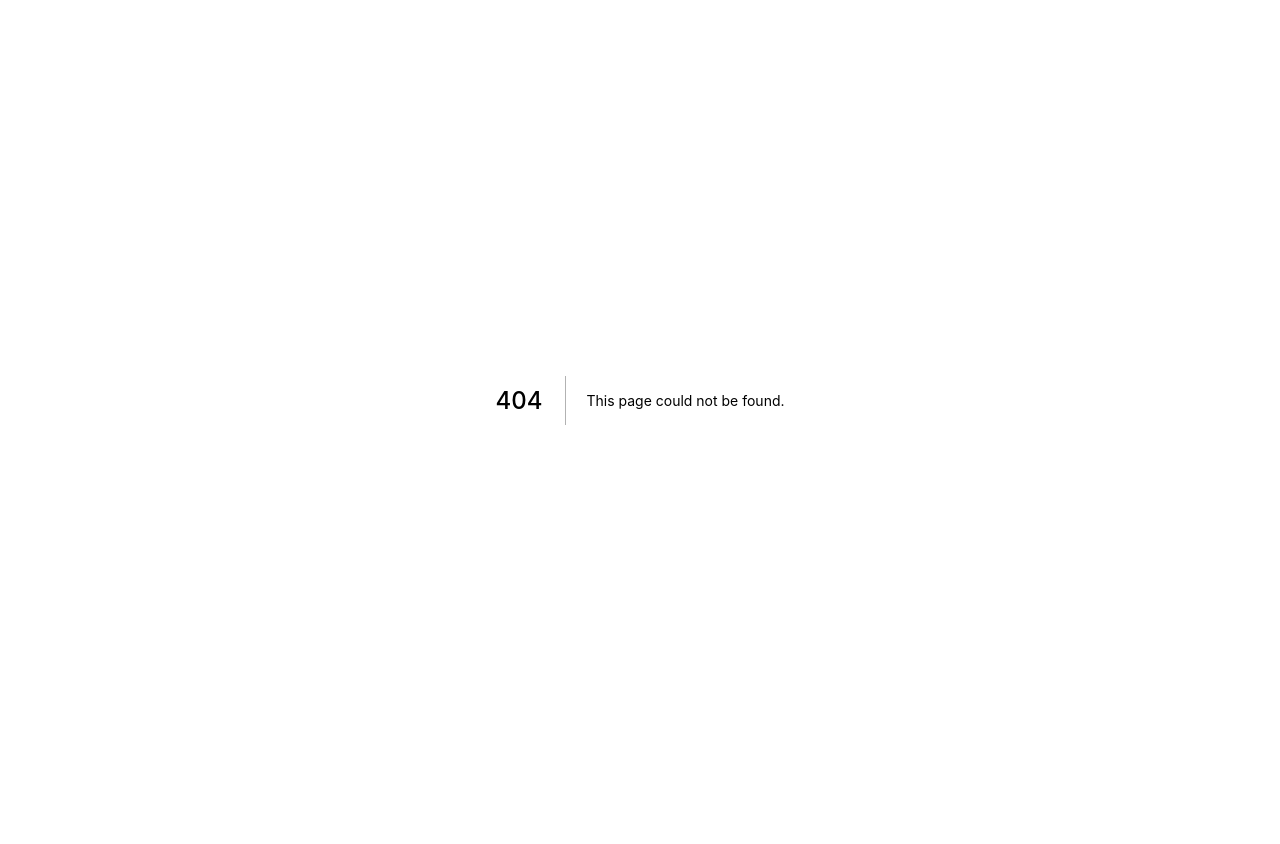
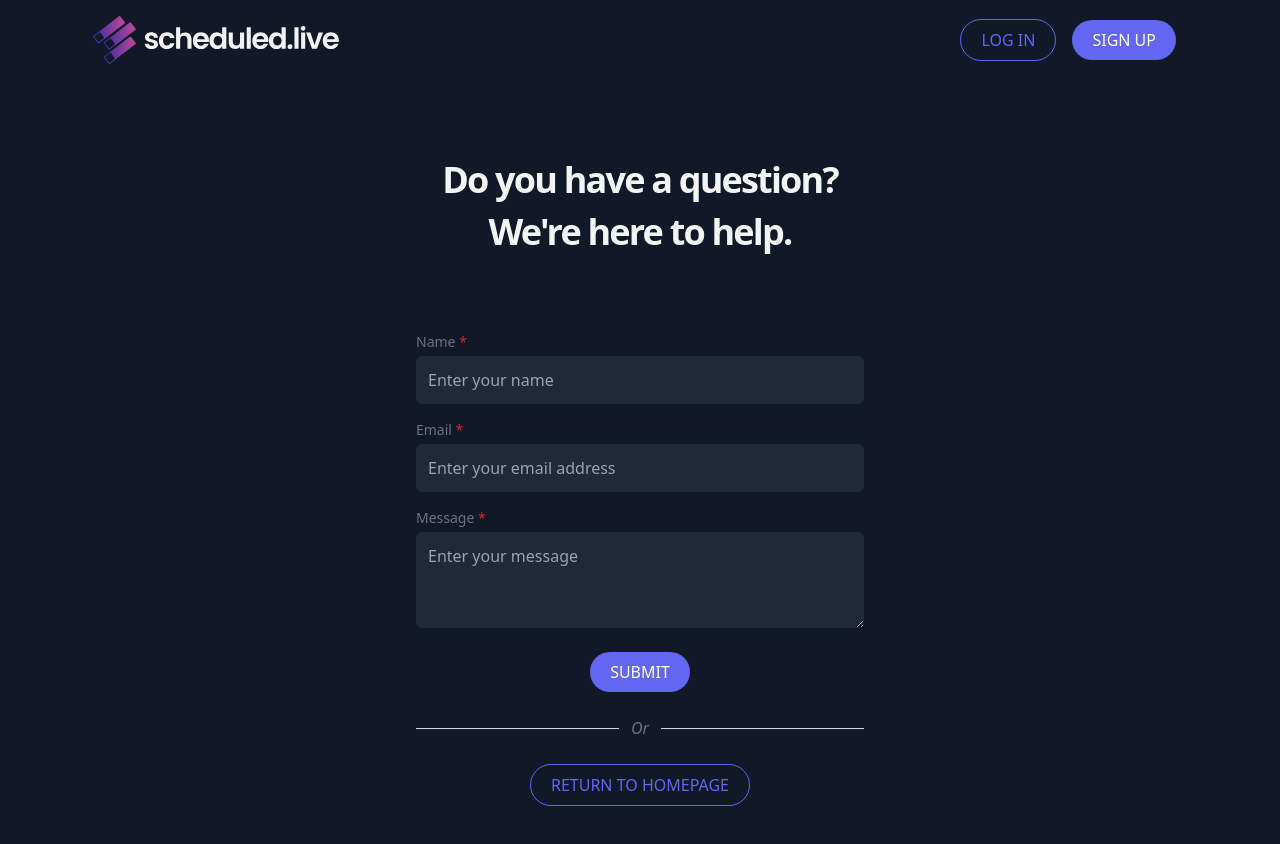
Before and after one commit to stevepetebruce/event-schedule-marketing, a Next.js app: page /contact in a window 1280 px wide. Before the commit this address had no page. Shown: the top 844 px of the page. Before the commit the page ends 800 px from the top, so only its background shows below. Built offline with nearby package versions, Linux system fonts and the light colour scheme.

Commit message:
Add contact page.

```diff
--- /dev/null
+++ b/pages/contact.js
@@ -0,0 +1,65 @@
+import Link from 'next/link';
+import Header from '../components/Header';
+import Button from '../components/Shared/Button'
+
+function contact() {
+  return (
+    <div className="flex flex-col min-h-screen overflow-hidden bg-gray-900">
+    <Header />
+    <main className="flex-grow">
+      <section>
+        <div className="max-w-6xl mx-auto px-4 sm:px-6">
+          <div className="pt-32 pb-12 md:pt-40 md:pb-20">
+            <div className="max-w-3xl mx-auto text-center pb-6 md:pb-20">
+              <h2 className="h2 mb-3 text-gray-100">Do you have a question? </h2>
+              <h2 className="h2 text-gray-100">We're here to help.</h2>
+            </div>
+            <div className="max-w-md mx-auto">
+              <form name="contact" method="POST" data-netlify="true">
+                <input type="hidden" name="form-name" value="contact" />
+                <div className="flex flex-wrap -mx-3 mb-4">
+                  <div className="w-full px-3">
+                    <label className="block text-gray-500 text-sm font-medium mb-1" htmlFor="name">Name <span className="text-red-600">*</span></label>
+                    <input id="name" type="text" name="name" className="form-input mt-1 block w-full bg-gray-800 text-gray-400 rounded-md border-none p-3" placeholder="Enter your name" required />
+                  </div>
+                </div>
+                <div className="flex flex-wrap -mx-3 mb-4">
+                  <div className="w-full px-3">
+                    <label className="block text-gray-500 text-sm font-medium mb-1" htmlFor="email">Email <span className="text-red-600">*</span></label>
+                    <input id="email" type="email" name="email" className="form-input mt-1 block w-full bg-gray-800 text-gray-400 rounded-md border-none p-3" placeholder="Enter your email address" required />
+                  </div>
+                </div>
+                <div className="flex flex-wrap -mx-3 mb-4">
+                  <div className="w-full px-3">
+                    <label className="block text-gray-500 text-sm font-medium mb-1" htmlFor="password">Message <span className="text-red-600">*</span></label>
+                    <textarea type="textarea"  name="message" className="form-input mt-1 block w-full bg-gray-800 text-gray-400 rounded-md border-none p-3" placeholder="Enter your message" rows="3" required />
+                  </div>
+                </div>
+                <div className="flex flex-wrap -mx-3 mt-6">
+                  <div className="flex w-full px-3 justify-center ml-4">
+                    <Button default>Submit</Button>
+                  </div>
+                </div>
+              </form>
+              <div className="flex justify-center items-center my-6">
+                <div className="border-t border-gray-300 flex-grow mr-3" aria-hidden="true"></div>
+                <div className="text-gray-500 italic">Or</div>
+                <div className="border-t border-gray-300 flex-grow ml-3" aria-hidden="true"></div>
+              </div>
+              <div className="flex w-full px-3 justify-center ml-2">
+                <Link href="/">
+                  <Button inverse>
+                    Return to homepage
+                  </Button>
+                </Link>
+              </div>
+            </div>
+          </div>
+        </div>
+      </section>
+    </main>
+  </div>
+  )
+}
+
+export default contact
```
